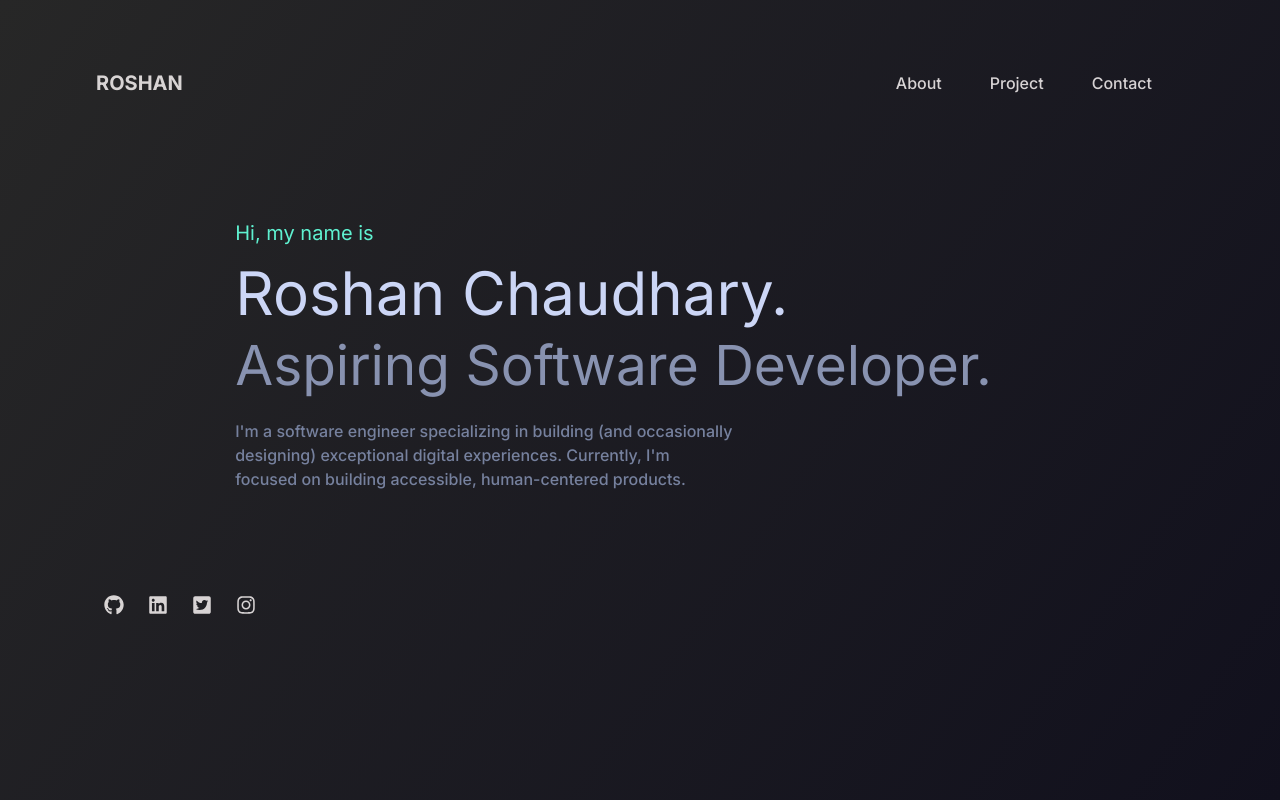
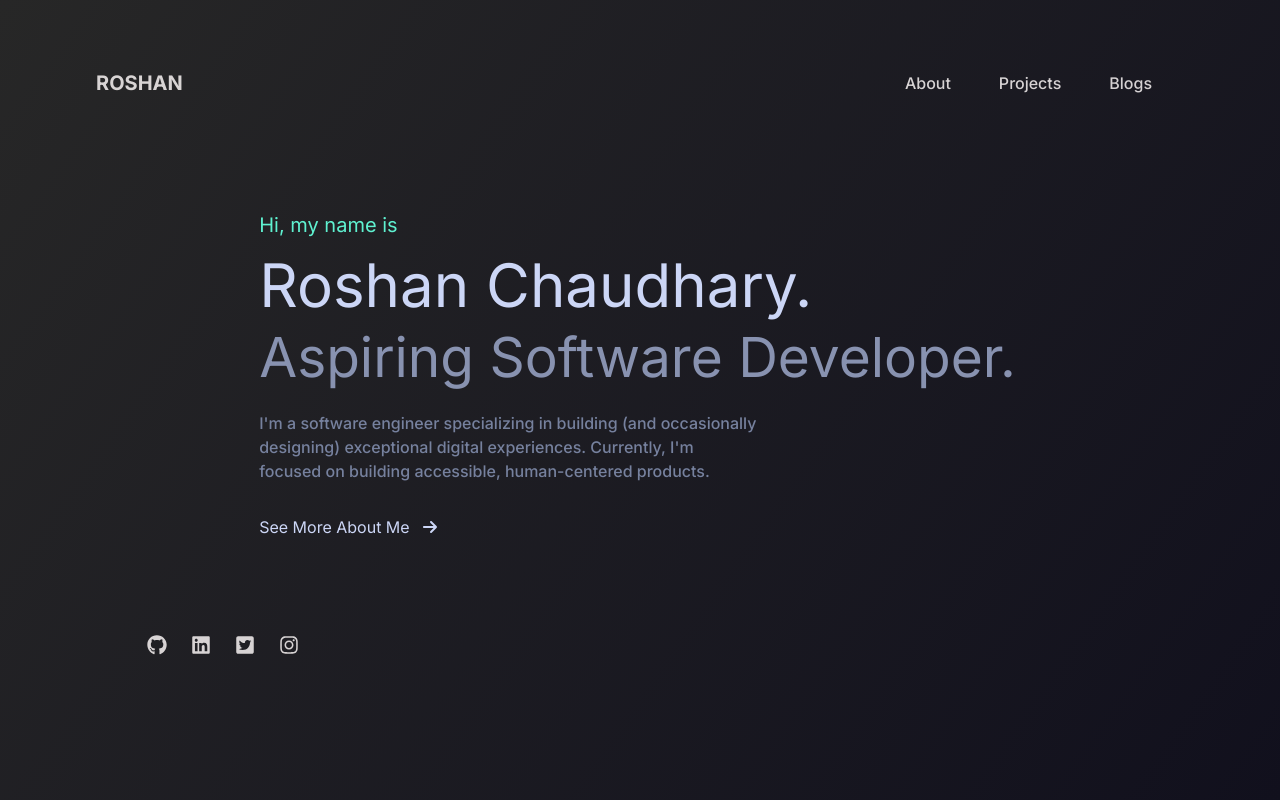
Before and after one commit to Roshanchau/Roshan-Chaudhary, a Next.js app: page / in a window 1280 px wide. Built offline with nearby package versions, Linux system fonts and the light colour scheme.

Commit message:
taody hero done!!

```diff
--- /dev/null
+++ b/app/About/page.tsx
@@ -0,0 +1,7 @@
+const About = () => {
+  return (
+    <div>About</div>
+  )
+}
+
+export default About
--- /dev/null
+++ b/app/Blogs/page.tsx
@@ -0,0 +1,7 @@
+const Blogs = () => {
+  return (
+    <div>Blogs</div>
+  )
+}
+
+export default Blogs
--- /dev/null
+++ b/app/Projects/page.tsx
@@ -0,0 +1,9 @@
+import React from 'react'
+
+const Projects = () => {
+  return (
+    <div>Projects</div>
+  )
+}
+
+export default Projects
--- a/app/components/footer.tsx
+++ b/app/components/footer.tsx
@@ -4,7 +4,7 @@ import { FaGithub , FaLinkedin , FaTwitterSquare , FaInstagram } from "react-ico
 const Footer= ()=>{
     return (
         <Container>
-            <div className=" px-4 flex flex-row items-center mx-6 gap-6">
+            <div className=" px-4 flex flex-row items-center mx-6 gap-6 ml-[67px] ">
                 <FaGithub size={20}/>
                 <FaLinkedin size={20}/>
                 <FaTwitterSquare size={20}/>
--- a/app/components/hero.tsx
+++ b/app/components/hero.tsx
@@ -1,3 +1,6 @@
+import { FaArrowRight } from "react-icons/fa6";
+import Link from "next/link";
+
 const Hero = () => {
   return (
     <div className="flex-col items-center justify-center text-left p-10">
@@ -17,6 +20,12 @@ const Hero = () => {
           designing) exceptional digital experiences. Currently, I'm focused on
           building accessible, human-centered products.
         </p>
+
+        <div className="flex flex-row items-center mt-8 text-[rgb(204,214,246)] gap-3 cursor-pointer">
+          <p>See More About Me</p>
+          <Link href={`/About`}>
+          <span className="animate-move-arrow"><FaArrowRight /></span></Link>
+        </div>
     </div>
   );
 };
--- a/app/components/main-nav.tsx
+++ b/app/components/main-nav.tsx
@@ -5,15 +5,15 @@ import Link from "next/link";
 import { usePathname } from "next/navigation";
 
 interface MainNavProps{
-    data: String[];
+    label: string[];
 }
 
 const MainNav: React.FC<MainNavProps>=({
-    data
+    label
 })=>{
     const pathname= usePathname()
 
-    const routes= data.map((route)=>({
+    const routes= label.map((route)=>({
         label: route
     }))
 
@@ -24,7 +24,7 @@ const MainNav: React.FC<MainNavProps>=({
         {
             routes.map((route)=>(
                 <Link
-                href={`/`}
+                href={`/${route.label}`}
                     className={cn(
                         "text-base font-medium  transition-colors hover:text-neutral-400"
                     )}
--- a/app/components/navbar.tsx
+++ b/app/components/navbar.tsx
@@ -12,7 +12,7 @@ const Navbar = async () => {
           <Link href="/" className="ml-4 flex lg:ml-0 gap-x-2">
             <p className="font-bold text-xl">ROSHAN</p>
           </Link>
-          <MainNav data={['About' , 'Project' , 'Contact']} />
+          <MainNav label={ ['About' , 'Projects' , 'Blogs']} />
         </div>
       </Container>
     </div>
--- a/app/globals.css
+++ b/app/globals.css
@@ -91,3 +91,16 @@
     background: rgba(255, 255, 255, 0.6);
     filter: blur(750px);
   }
+
+  @keyframes move-arrow {
+    0%, 100% {
+      transform: translateX(0);
+    }
+    50% {
+      transform: translateX(0.40rem); /* Adjust this value to change the distance */
+    }
+  }
+
+  .animate-move-arrow {
+    animation: move-arrow 1s infinite;
+  }
--- a/app/page.tsx
+++ b/app/page.tsx
@@ -2,7 +2,7 @@ import Hero from "./components/hero"
 
 const page=()=> {
   return (
-    <div className="flex-col items-center justify-center p-16 ml-20">
+    <div className="flex-col items-center justify-center p-14 ml-28">
       <Hero/>
     </div>
   )
```
